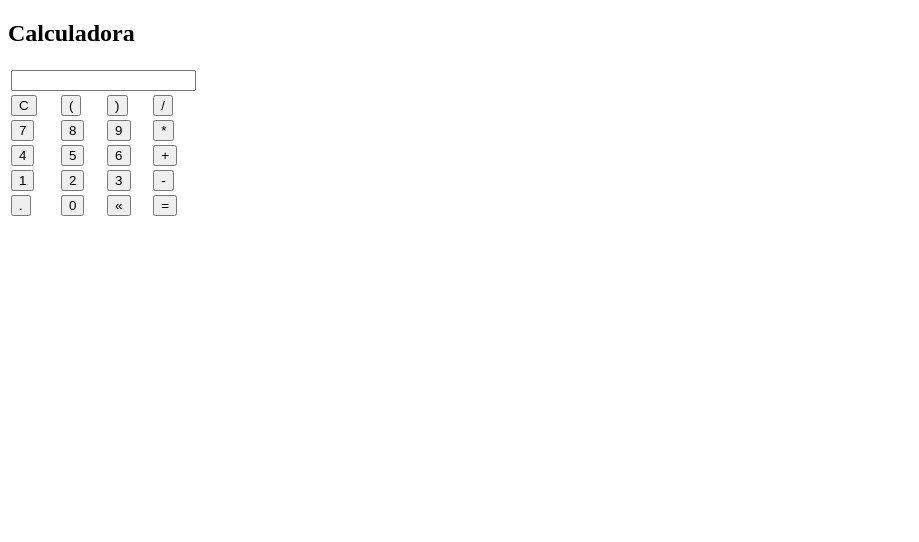
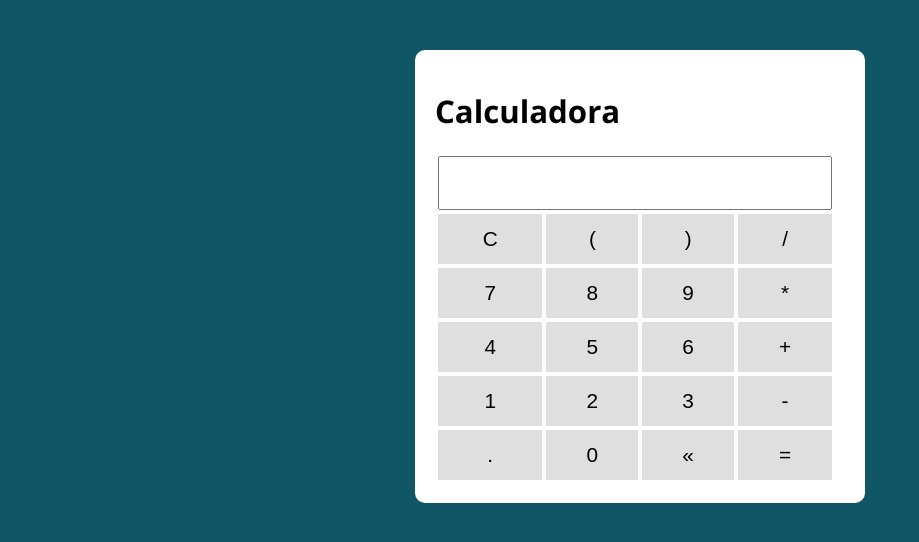
Before and after one commit to levimotaa/Projeto-Calculadora, a plain HTML site: page index.html in a window 1280 px wide. Shown: the whole page, without its empty margins (0-919 px from the left). Drawn offline with nearby package versions, Linux system fonts and the light colour scheme; the site is published under a folder, as on GitHub Pages, so addresses that start at the root find nothing.

Commit message:
Update index.html

```diff
--- a/index.html
+++ b/index.html
@@ -4,7 +4,7 @@
     <meta charset="UTF-8">
     <meta name="viewport" content="width=device-width, initial-scale=1.0">
     <title>Document</title>
-    <link rel="stylesheet" href="/exercicio5.css">
+    <link rel="stylesheet" href="exercicio5.css">
 </head>
 <body>
 
@@ -55,6 +55,6 @@
 
     </section>
 
-    <script src="/exercicio.js"></script>
+    <script src="exercicio.js"></script>
 </body>
 </html>
```
